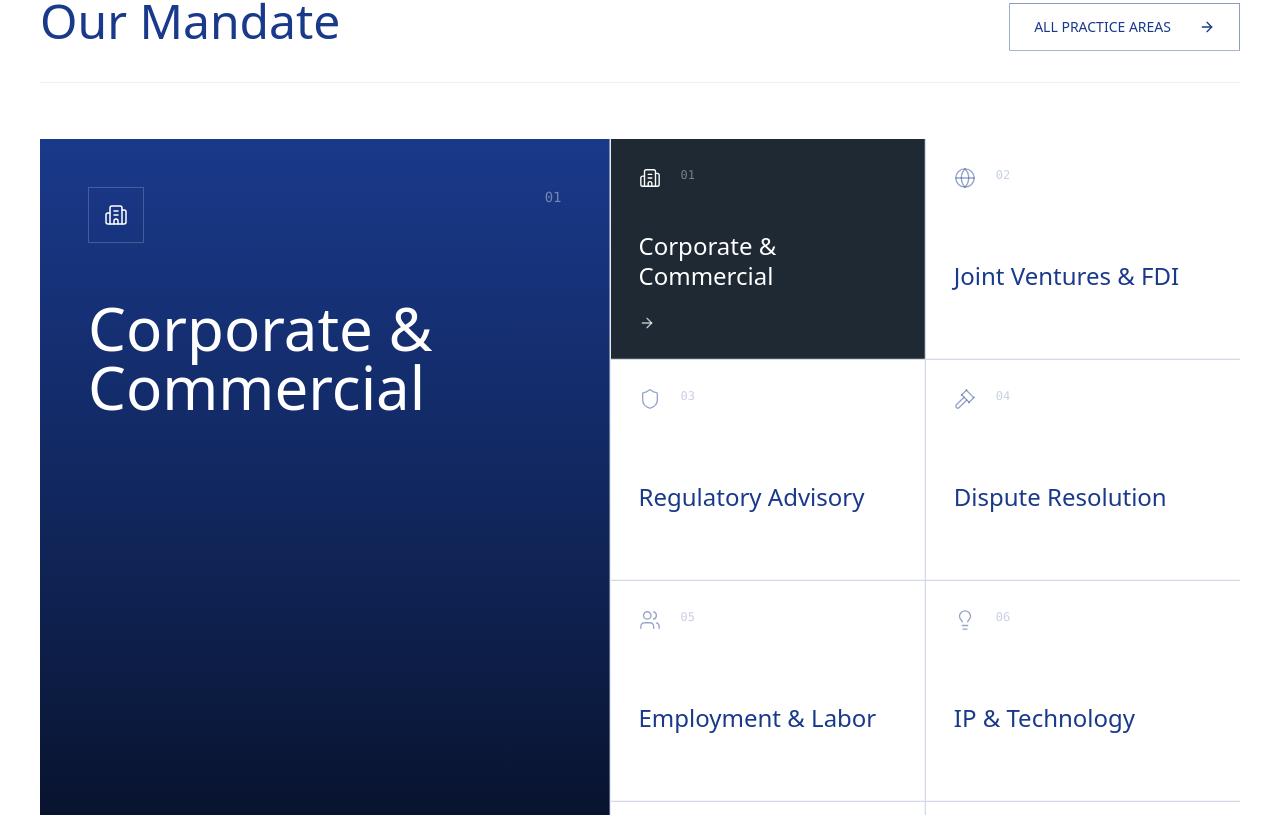
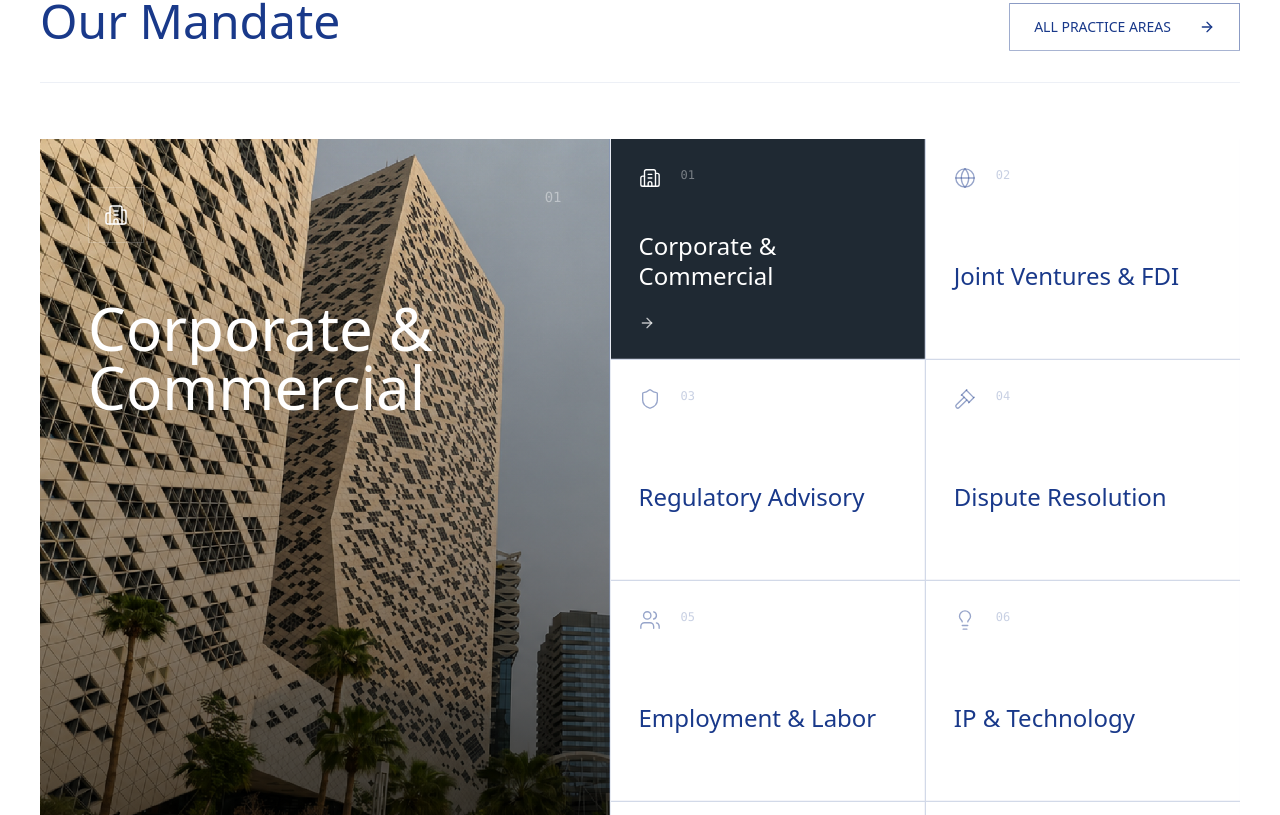
Before and after one commit to salem261095/qhm-nodejs, a Next.js app: page / in a window 1280 px wide. Shown: the part 2445-3260 px from the top of the page. Built offline with nearby package versions, Linux system fonts and the light colour scheme.

Commit message:
Fix: rename practice area images to web-safe filenames, fix opacity-55/62 invalid Tailwind classes

```diff
--- a/src/components/home-3/Hero.tsx
+++ b/src/components/home-3/Hero.tsx
@@ -17,7 +17,8 @@ export default function Hero() {
         initial={{ scale: 1.08 }}
         animate={{ scale: 1 }}
         transition={{ duration: 4.5, ease }}
-        className="absolute inset-0 h-full w-full object-cover opacity-55"
+        className="absolute inset-0 h-full w-full object-cover"
+        style={{ opacity: 0.55 }}
         src="/assets/vid/RyadhJeddah.mp4"
       />
       <div className="absolute inset-0 bg-[linear-gradient(135deg,rgba(25,57,138,0.72)_0%,rgba(25,57,138,0.38)_60%,rgba(25,57,138,0.58)_100%)]" />
--- a/src/components/home-3/SectorCinema.tsx
+++ b/src/components/home-3/SectorCinema.tsx
@@ -35,7 +35,8 @@ export default function SectorCinema() {
             transition: { duration: 1.25, ease },
           },
         }}
-        className="absolute inset-0 h-full w-full object-cover opacity-62"
+        className="absolute inset-0 h-full w-full object-cover"
+        style={{ opacity: 0.62 }}
         src="/assets/vid/indusFootage.mp4"
       />
       <div className="absolute inset-0 pointer-events-none" />
--- a/src/data/homepage.ts
+++ b/src/data/homepage.ts
@@ -68,49 +68,49 @@ export const practiceAreas = [
     title: "Corporate & Commercial",
     description: "Structuring complex entities and cross-border transactions.",
     href: "/expertise",
-    image: "",
+    image: "/assets/PracticeAreasSection/corporate-commercial-qhm.webp",
   },
   {
     title: "Joint Ventures & FDI",
     description: "Navigating foreign investment laws and strategic partnerships.",
     href: "/expertise",
-    image: "",
+    image: "/assets/PracticeAreasSection/joint-ventures-fdi-qhm.webp",
   },
   {
     title: "Regulatory Advisory",
     description: "Compliance with Capital Market Authority and gov regulations.",
     href: "/expertise",
-    image: "",
+    image: "/assets/PracticeAreasSection/regulatory-advisory-qhm.webp",
   },
   {
     title: "Dispute Resolution",
     description: "Commercial arbitration and high-stakes litigation.",
     href: "/expertise",
-    image: "",
+    image: "/assets/PracticeAreasSection/dispute-resolution-qhm.webp",
   },
   {
     title: "Employment & Labor",
     description: "Workforce structuring and executive contracts.",
     href: "/expertise",
-    image: "",
+    image: "/assets/PracticeAreasSection/employment-labor-qhm.webp",
   },
   {
     title: "IP & Technology",
     description: "Protecting intellectual assets and data privacy.",
     href: "/expertise",
-    image: "",
+    image: "/assets/PracticeAreasSection/ip-technology-qhm.webp",
   },
   {
     title: "Tax & Zakat",
     description: "Corporate tax planning and disputes.",
     href: "/expertise",
-    image: "",
+    image: "/assets/PracticeAreasSection/tax-zakat-qhm.webp",
   },
   {
     title: "Sector Advisory",
     description: "Specialized counsel for Energy, Health, and Real Estate.",
     href: "/expertise",
-    image: "",
+    image: "/assets/PracticeAreasSection/sector-advisory-qhm.webp",
   },
 ];
 
```
